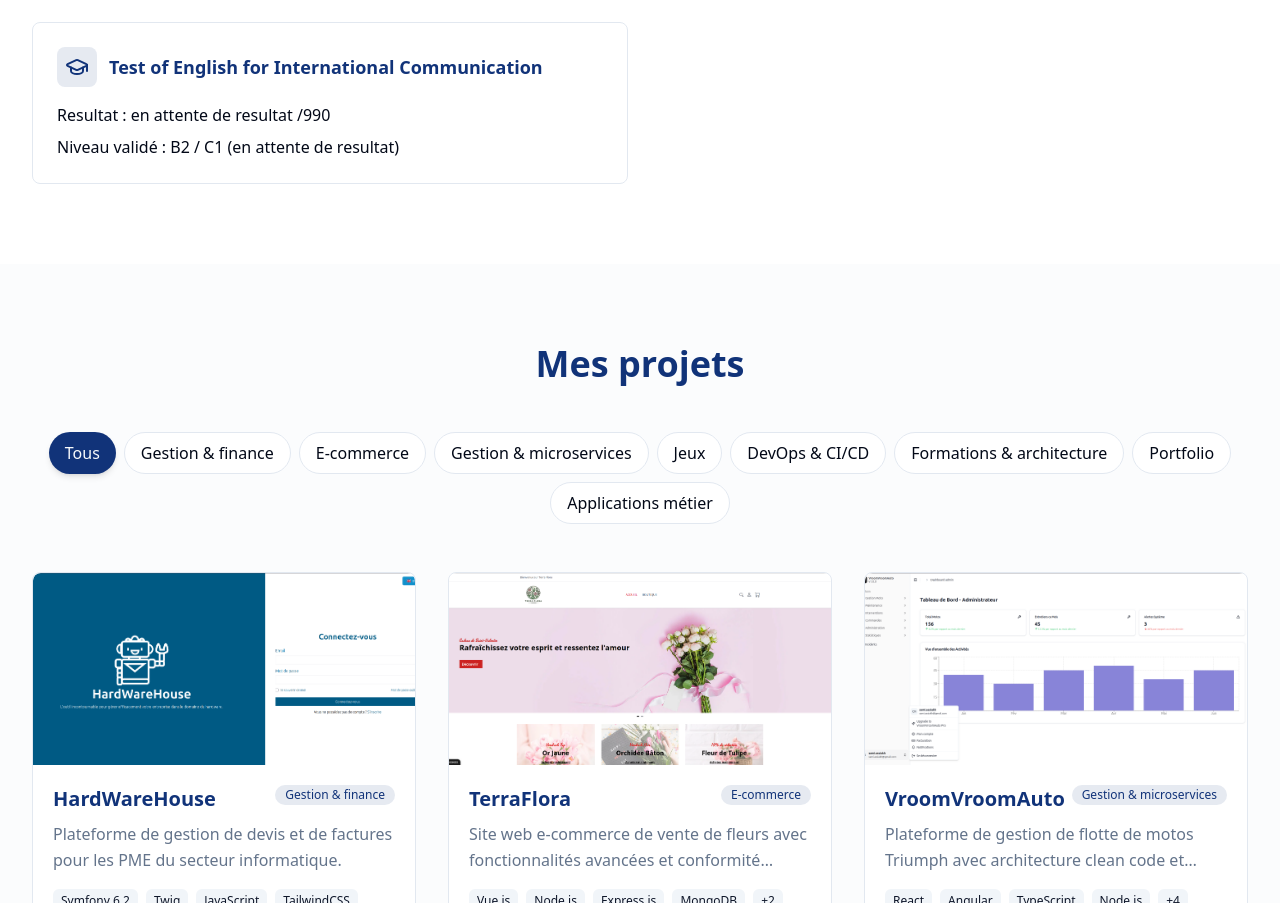
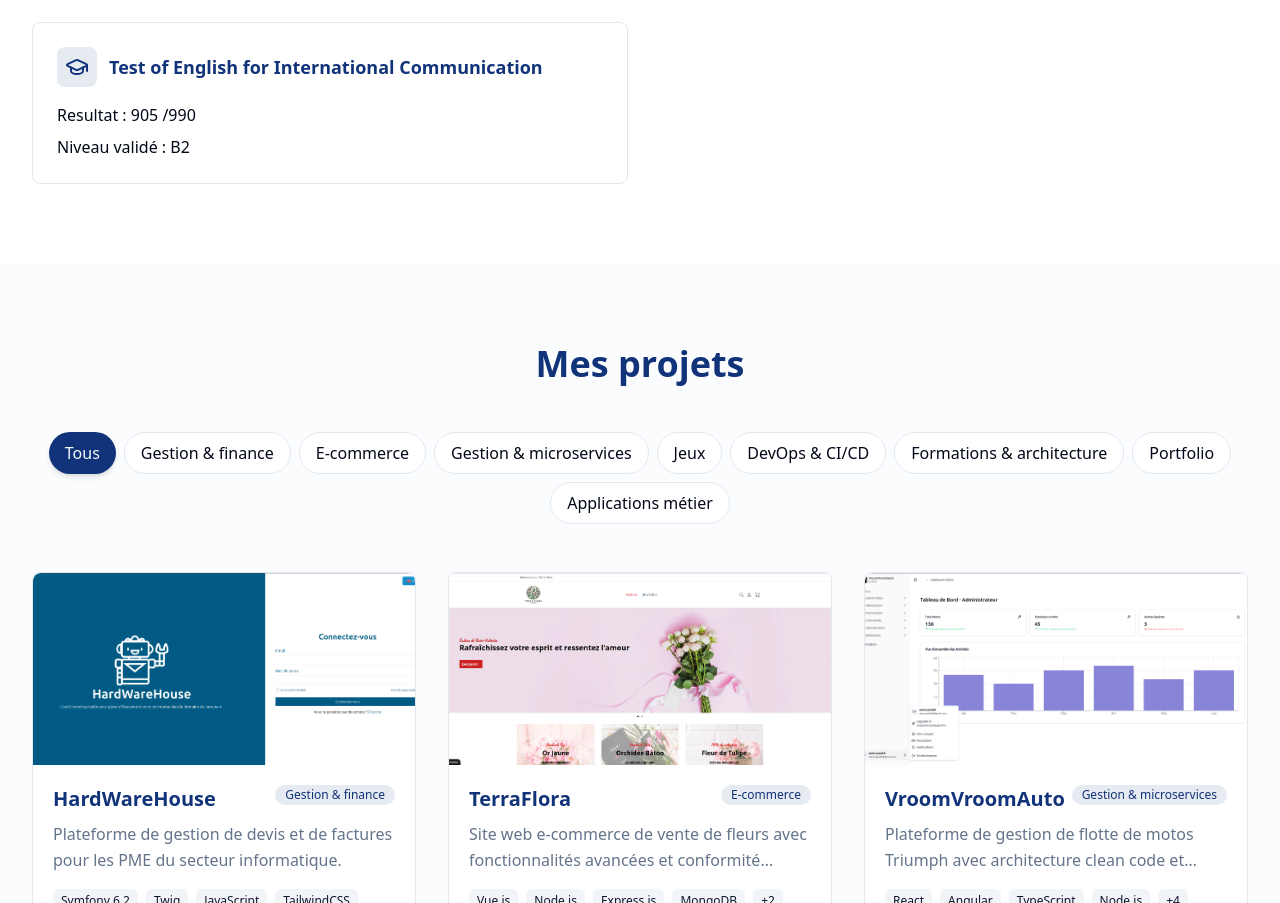
Before and after one commit to iSaaMz/portfolio, a React (Vite) app: page / in a window 1280 px wide. Shown: the part 5626-6529 px from the top of the page. Built offline with nearby package versions, Linux system fonts and the light colour scheme.

Commit message:
update resultat toiec

```diff
--- a/src/components/sections/Education.jsx
+++ b/src/components/sections/Education.jsx
@@ -152,8 +152,8 @@ const Education = () => {
               </div>
 
               <ul className="space-y-2">
-                <li>Resultat : en attente de resultat /990</li>
-                <li>Niveau validé :  B2 / C1 (en attente de resultat)</li>
+                <li>Resultat : 905 /990</li>
+                <li>Niveau validé :  B2 </li>
               </ul>
             </div>
           </div>
```
